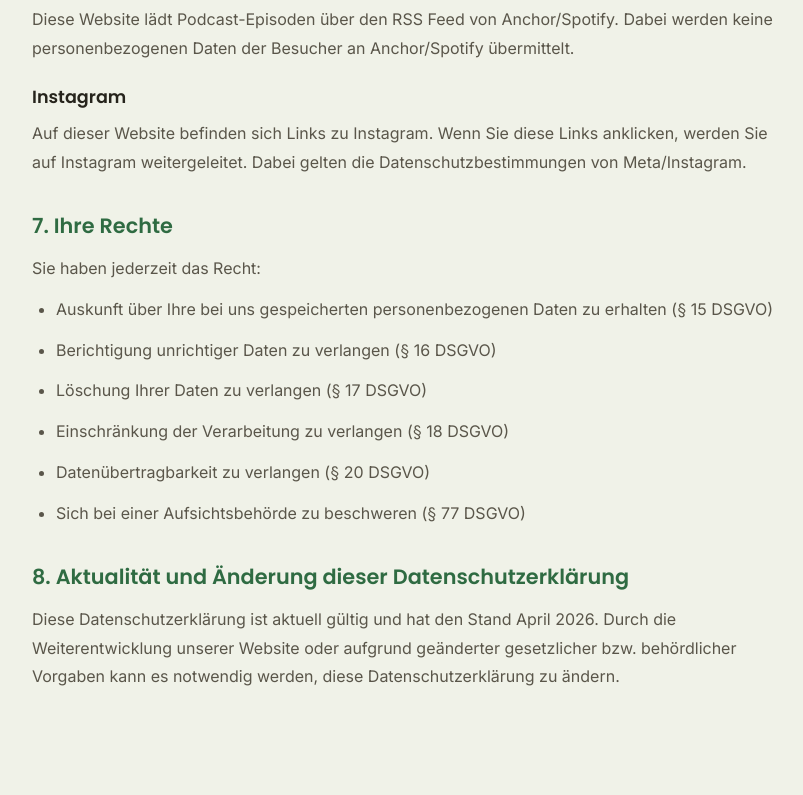
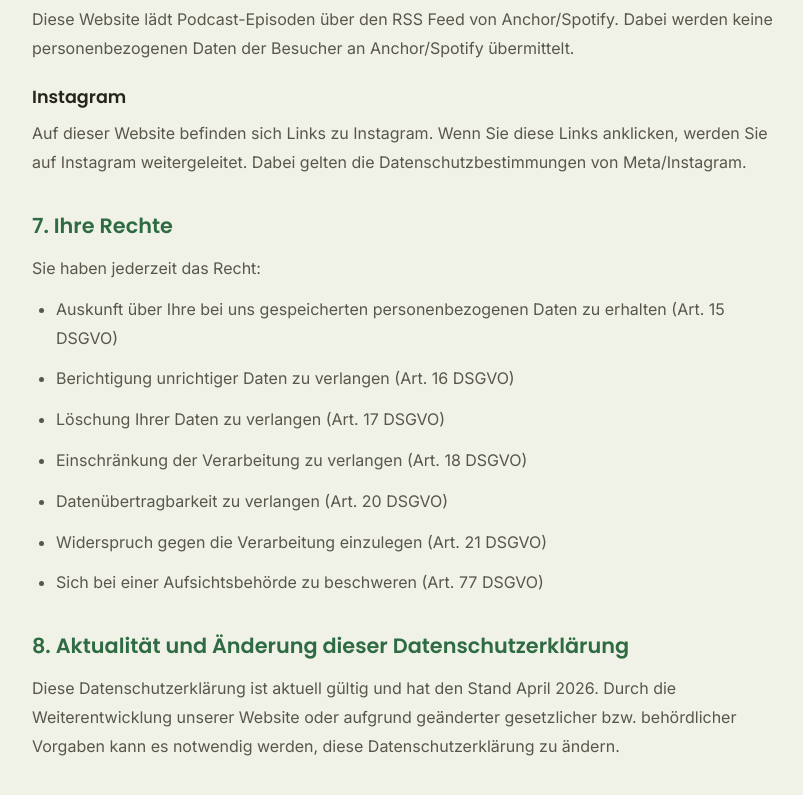
Before and after one commit to fyn-Nq/doppeltgemoppelt-website, a website: page datenschutz.html in a window 1280 px wide. Shown: the part 2580-3375 px from the top of the page, without its empty margins (232-1035 px from the left). Drawn offline with Linux system fonts and the light colour scheme.

Commit message:
Impressum: EU-Streitbeilegung + Webentwicklung-Sektion - Datenschutz: DSGVO-Artikel korrekt

```diff
--- a/datenschutz.html
+++ b/datenschutz.html
@@ -146,12 +146,13 @@
         <h2>7. Ihre Rechte</h2>
         <p>Sie haben jederzeit das Recht:</p>
         <ul>
-            <li>Auskunft &uuml;ber Ihre bei uns gespeicherten personenbezogenen Daten zu erhalten (&sect; 15 DSGVO)</li>
-            <li>Berichtigung unrichtiger Daten zu verlangen (&sect; 16 DSGVO)</li>
-            <li>L&ouml;schung Ihrer Daten zu verlangen (&sect; 17 DSGVO)</li>
-            <li>Einschr&auml;nkung der Verarbeitung zu verlangen (&sect; 18 DSGVO)</li>
-            <li>Daten&uuml;bertragbarkeit zu verlangen (&sect; 20 DSGVO)</li>
-            <li>Sich bei einer Aufsichtsbeh&ouml;rde zu beschweren (&sect; 77 DSGVO)</li>
+            <li>Auskunft &uuml;ber Ihre bei uns gespeicherten personenbezogenen Daten zu erhalten (Art. 15 DSGVO)</li>
+            <li>Berichtigung unrichtiger Daten zu verlangen (Art. 16 DSGVO)</li>
+            <li>L&ouml;schung Ihrer Daten zu verlangen (Art. 17 DSGVO)</li>
+            <li>Einschr&auml;nkung der Verarbeitung zu verlangen (Art. 18 DSGVO)</li>
+            <li>Daten&uuml;bertragbarkeit zu verlangen (Art. 20 DSGVO)</li>
+            <li>Widerspruch gegen die Verarbeitung einzulegen (Art. 21 DSGVO)</li>
+            <li>Sich bei einer Aufsichtsbeh&ouml;rde zu beschweren (Art. 77 DSGVO)</li>
         </ul>
 
         <h2>8. Aktualit&auml;t und &Auml;nderung dieser Datenschutzerkl&auml;rung</h2>
```
Also changed, not shown: impressum.html (+11 -1 lines).
